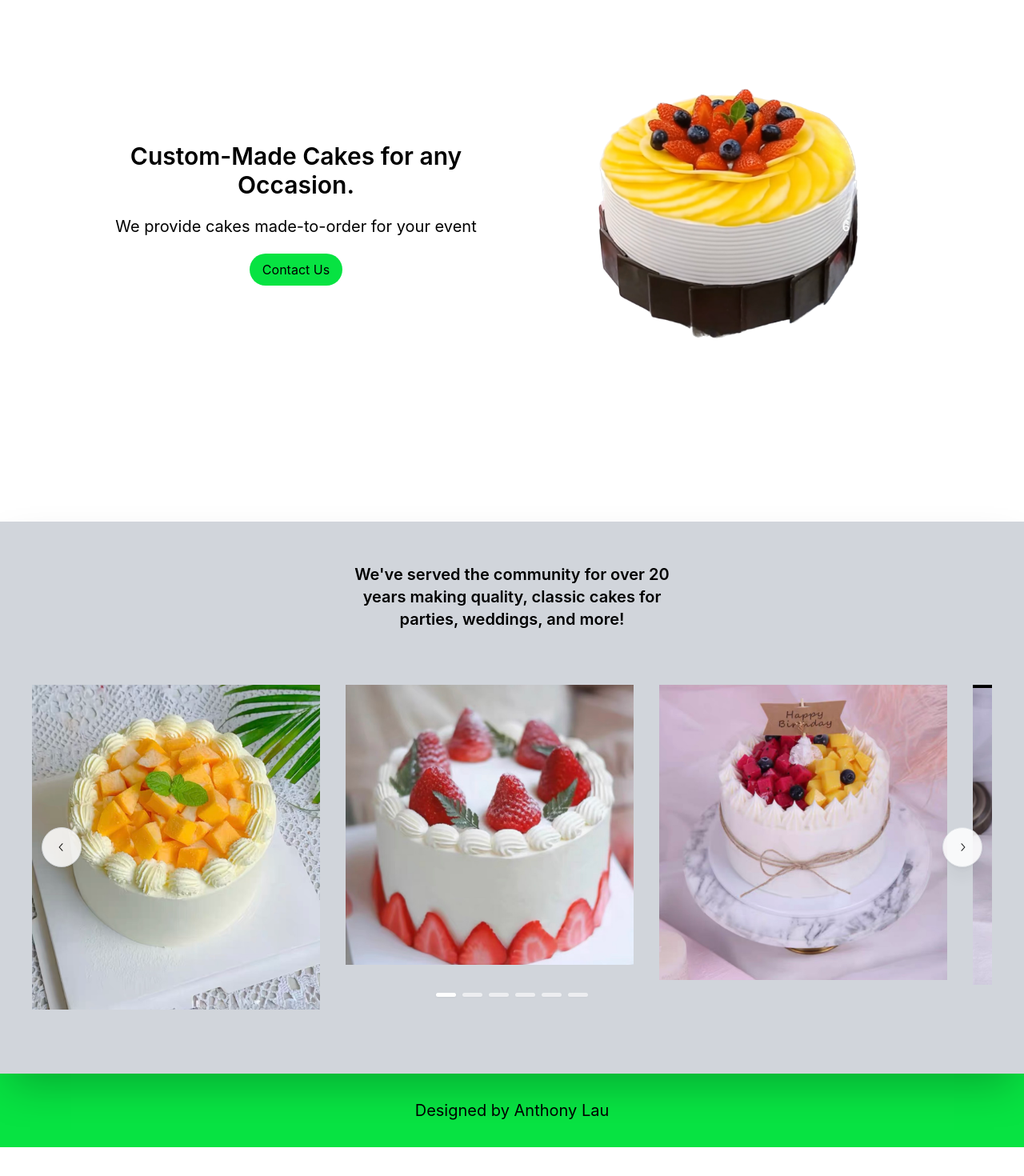
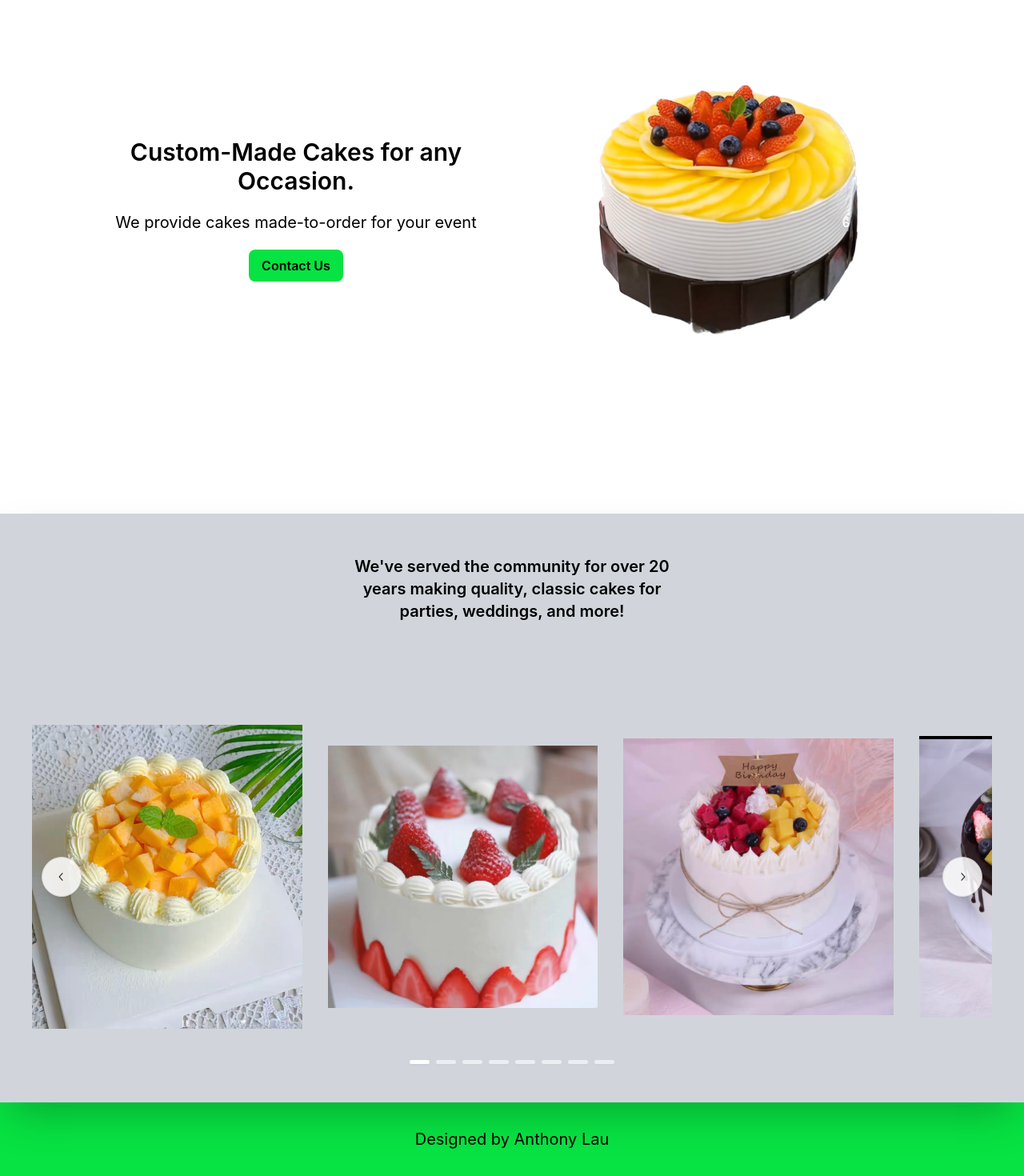
Before and after one commit to lausan3/4618-Bakery, a React (Vite) app: page / in a window 1280 px wide. Shown: the part 228-1698 px from the top of the page at 80% size. Before the commit the page ends 1662 px from the top, so only its background shows below. Built offline with nearby package versions, Linux system fonts and the light colour scheme.

Commit message:
Made Carousel size consistent

```diff
--- a/src/routes/home.tsx
+++ b/src/routes/home.tsx
@@ -1,4 +1,6 @@
 import { Carousel } from "@mantine/carousel"
+import { Image } from "@mantine/core";
+import { useMediaQuery } from "@mantine/hooks";
 import { Link } from "react-router-dom"
 
 const Home = () => {
@@ -18,8 +20,23 @@ const Home = () => {
     './_com.apple.Pasteboard.Pa3lOk.PNG',
     './_com.apple.Pasteboard.S9ZbU9.PNG',
     './_com.apple.Pasteboard.tfHHHi.PNG',
-    './IMG_1155.png',
+    './IMG_1155.PNG',
   ];
+
+  const isMobile = useMediaQuery(`(max-width: 640px)`);
+
+  const slides = images.map( (url) => {
+      return (
+        <Carousel.Slide key={url}>
+          <Image
+            src={url}
+            style={{ height: isMobile ? '110px' : '500px', objectFit: 'contain'}}
+          />
+        </Carousel.Slide>
+      )
+    }
+  )
+
 
   return (
     <div id="home-container" className="
@@ -28,16 +45,14 @@ const Home = () => {
     ">
       <div id="hero" className="
         grid grid-rows-[auto,1fr] h-[60%] px-10 center-size
-        sm:grid-cols-2 sm:grid-rows-1 sm:h-[690px] sm:items-center sm:justify-items-center
+        sm:grid-cols-2 sm:grid-rows-1 sm:h-[680px] sm:items-center sm:justify-items-center
       ">
         <div id="hero-stack" className="
           flex flex-col text-center items-center gap-5
         ">
           <span className="text-3xl font-semibold">Custom-Made Cakes for any Occasion.</span>
           <span className="text-xl">We provide cakes made-to-order for your event</span>
-          <Link className="
-            px-4 py-2 bg-main-color rounded-3xl
-          " to="/order">Contact Us</Link>
+          <Link className="px-4 py-2 bg-main-color rounded-lg font-semibold" to="/order">Contact Us</Link>
         </div>
         <img src="./IMG_0003.PNG" alt="Showcase Cake" className="
           p-10
@@ -46,12 +61,12 @@ const Home = () => {
       </div>
 
       <div id="carousel" className="
-        flex flex-col px-10 pt-8 pb-20 mt-10 bg-gray-300
+        flex flex-col px-10 py-8 mt-10 bg-gray-300
         shadow-2xl z-[2]
-        sm:items-center sm:center-size sm:min-w-full
+        sm:center-size sm:min-w-full sm:h-fit
       ">
         <span className="
-          px-5 py-5
+          px-5 py-5 self-center
           text-xl text-center font-semibold
           sm:w-[40%]
         ">We've served the community for over 20 years making quality, classic cakes for parties, weddings, and more!</span>
@@ -59,23 +74,13 @@ const Home = () => {
           className="mt-5 sm:mt-12"
           slideSize="30%"
           slideGap="xl"
-          slidesToScroll={3}
+          slidesToScroll={2}
           align="start"
           withIndicators
           dragFree
-          includeGapInSize={false}
-          controlSize={50}
+          controlSize={isMobile ? 26 : 50}
         >
-          {
-            images.map( (url) => {
-                return (
-                  <Carousel.Slide key={url}>
-                    <img src={url}/>
-                  </Carousel.Slide>
-                )
-              }
-            )
-          }
+          {slides}
         </Carousel>
       </div>
     </div>
```
